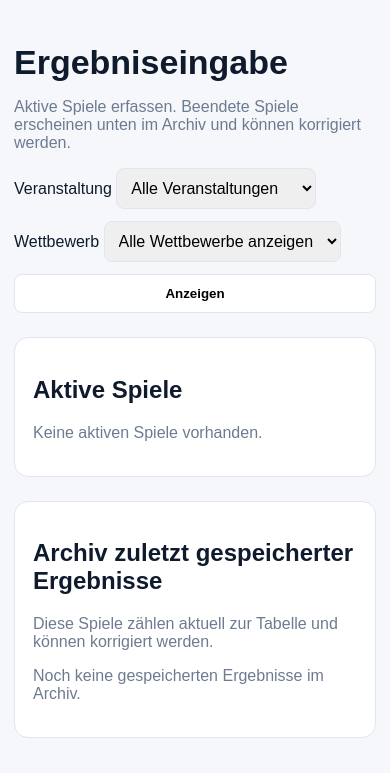
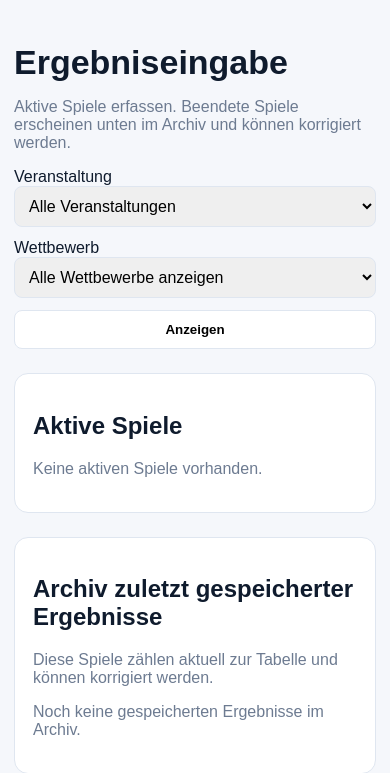
Before and after one commit to samuelmoede/sportfest-app, a FastAPI app: page /ergebnisse in a window 390 px wide. Shown: the part 61-834 px from the top of the page. Run offline with FastAPI, Linux system fonts and the light colour scheme; data comes from the database, SQL or seed files in the repository; data that the repository does not hold is empty.

Commit message:
Layoutkorrektur

```diff
--- a/app/static/style.css
+++ b/app/static/style.css
@@ -2522,6 +2522,17 @@ body {
         width: 100%;
         grid-column: auto;
     }
+    .filter-row > *,
+    .filter-row label,
+    .filter-row select,
+    .filter-row button {
+        min-width: 0;
+        max-width: 100%;
+    }
+    .filter-row label,
+    .filter-row select {
+        width: 100%;
+    }
     .card {
         flex-direction: column;
         align-items: stretch;
```
Also changed, not shown: 2 other files.
